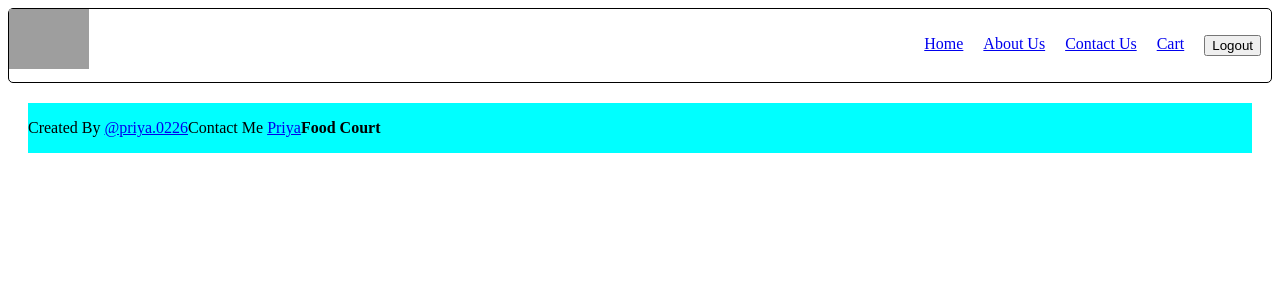
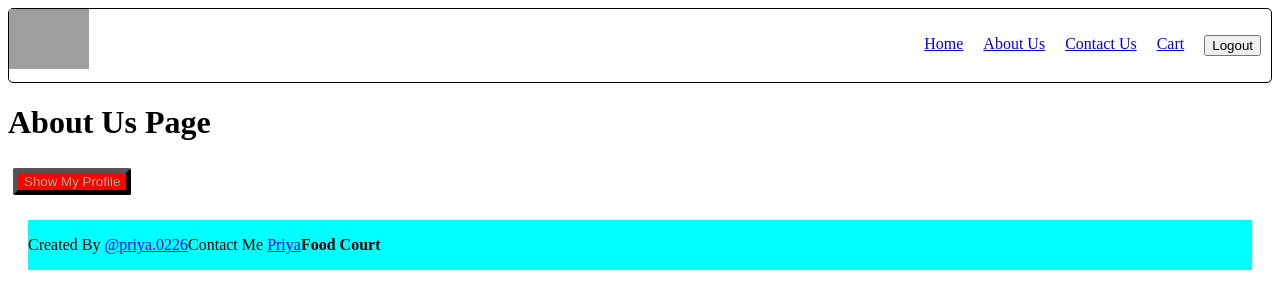
Before and after one commit to priya226/-basic-react-dev, a React (Vite) app: page /about in a window 1280 px wide. Shown: the top 308 px of the page. Built offline with nearby package versions, Linux system fonts and the light colour scheme; no server answers; grey boxes are pictures that could not be loaded.

Commit message:
about page

```diff
--- a/index.css
+++ b/index.css
@@ -75,3 +75,11 @@
     display: flex;
     text-align: center;
 }
+.about-profile-button{
+    background-color: red;
+    margin: 5px;
+    border-radius: 2px;
+    color: darkseagreen;
+    border-width: 5px;
+
+}
--- a/src/components/About.js
+++ b/src/components/About.js
@@ -1,6 +1,46 @@
+import { useState } from "react";
+import profileImg from "../../Assest/profile.jpeg"
+import { Link } from "react-router-dom";
 const About = ()=>{
+    const [showProfile,setshowProfile]=useState(false)
     return (
         <div>
+            <h1>About Us Page</h1>
+            <p>
+            {
+                showProfile
+                  ? (
+                    <>
+                    {/* navigate back to only /about routing  */}
+                    <Link to={'/about'}>
+                        <button
+                        className="about-profile-button"
+                        onClick={() => setshowProfile(false)}
+                        >
+                            Hide My Profile
+                        </button>
+                    </Link>
+                    <img src={profileImg} />
+                    <p>
+                        Hi this is Penguine.He he he.
+                    </p>
+                    </>
+                ):
+                (
+                    <>
+                    {/* append profile in routing */}
+                    <Link to={'profile'}>
+                        <button
+                        className="about-profile-button"
+                        onClick={() => setshowProfile(true)}
+                        >
+                            Show My Profile
+                        </button>
+                    </Link>
+                    </>
+                )
+            }
+            </p>
 
         </div>
     )
```
Also changed, not shown: src/App-router.js (+7 -0 lines), Assest/profile.jpeg (added).
